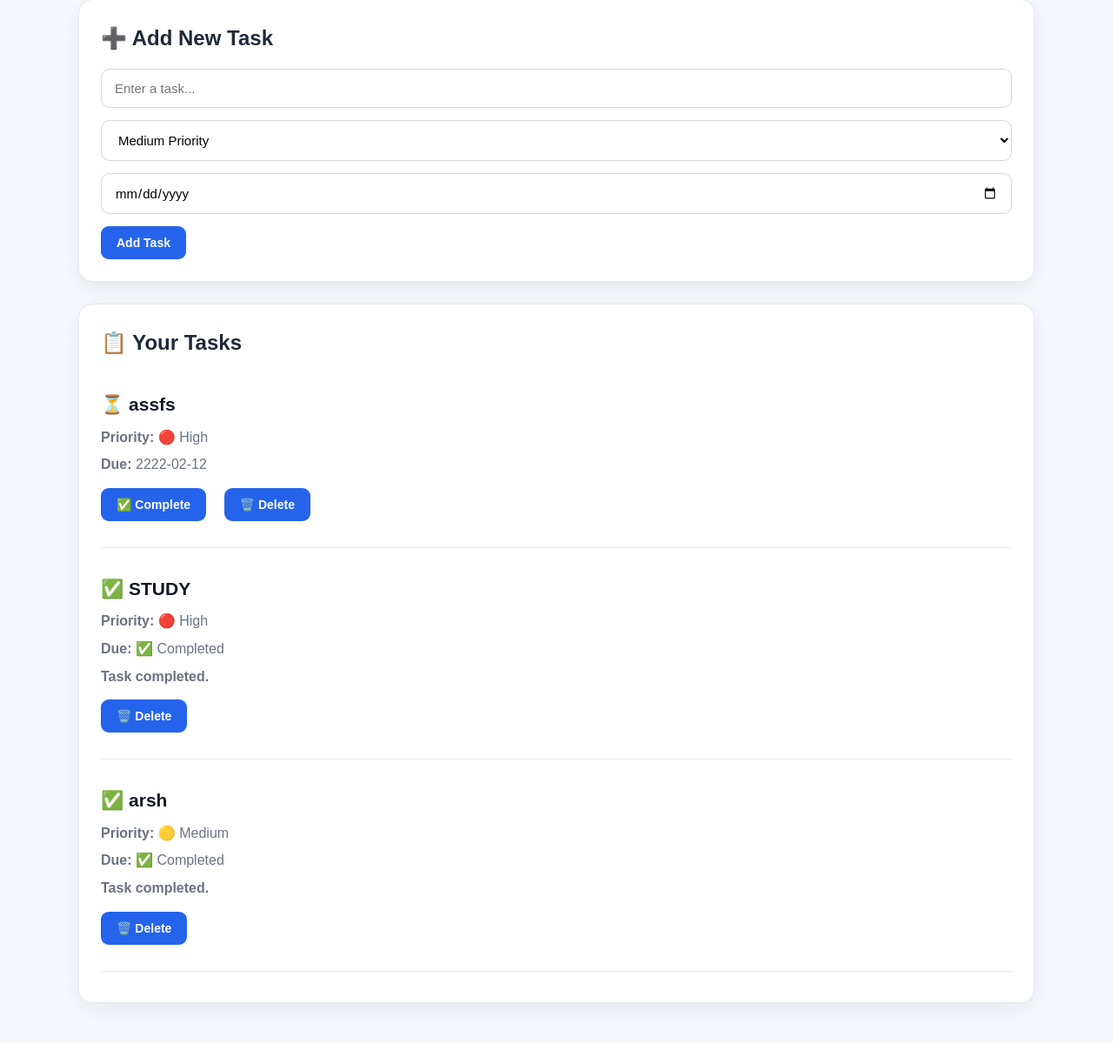
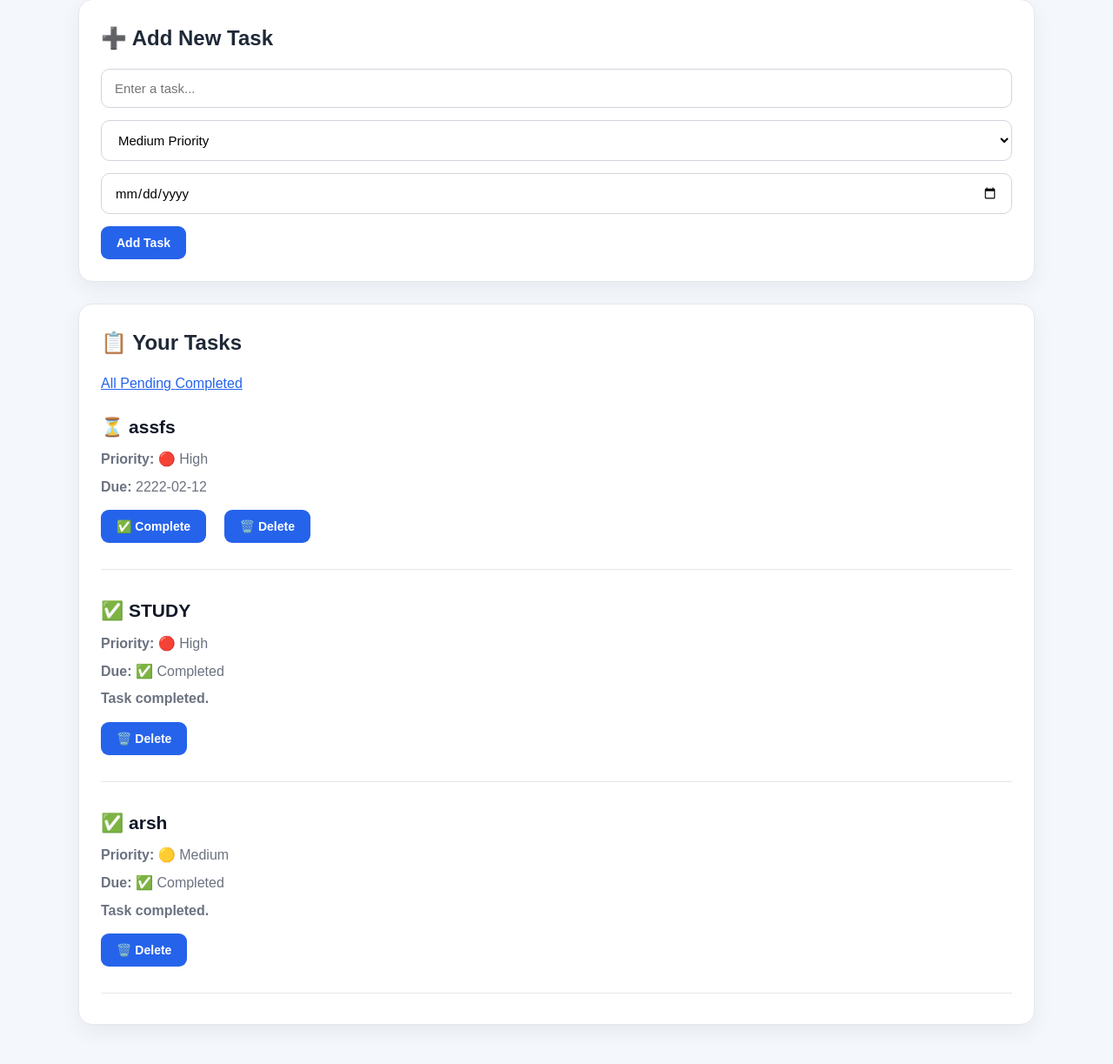
Before and after one commit to Arshinnnn/StudentHub, a Flask app: page /planner in a window 1280 px wide. Shown: the part 218-1441 px from the top of the page at 87% size. Before the commit the page ends 1392 px from the top, so only its background shows below. Run offline with Flask 3, Linux system fonts and the light colour scheme; data comes from the database, SQL or seed files in the repository.

Commit message:
Add task filtering to study planner

```diff
--- a/app.py
+++ b/app.py
@@ -218,13 +218,41 @@ def planner():
 
         connection.commit()
 
-    cursor.execute(
-        """
-        SELECT *
-        FROM tasks
-        ORDER BY completed ASC, due_date ASC
-        """
-    )
+    # Get selected filter
+    status = request.args.get("status", "all")
+
+    # Filter tasks
+    if status == "pending":
+
+        cursor.execute(
+            """
+            SELECT *
+            FROM tasks
+            WHERE completed = 0
+            ORDER BY due_date ASC
+            """
+        )
+
+    elif status == "completed":
+
+        cursor.execute(
+            """
+            SELECT *
+            FROM tasks
+            WHERE completed = 1
+            ORDER BY due_date DESC
+            """
+        )
+
+    else:
+
+        cursor.execute(
+            """
+            SELECT *
+            FROM tasks
+            ORDER BY completed ASC, due_date ASC
+            """
+        )
 
     tasks = cursor.fetchall()
 
@@ -235,9 +263,9 @@ def planner():
     return render_template(
         "planner.html",
         tasks=tasks,
-        today=today
+        today=today,
+        status=status
     )
-
 
 # --------------------------------------------------
 # COMPLETE TASK
--- a/templates/planner.html
+++ b/templates/planner.html
@@ -34,6 +34,7 @@
     <div class="card">
 
         <h2>➕ Add New Task</h2>
+
 
         <form method="POST" action="/planner">
 
@@ -80,6 +81,27 @@
     <div class="card">
 
         <h2>📋 Your Tasks</h2>
+        <div class="task-filters">
+
+    <a href="{{ url_for('planner', status='all') }}"
+       class="{% if status == 'all' %}active{% endif %}">
+        All
+    </a>
+
+    <a href="{{ url_for('planner', status='pending') }}"
+       class="{% if status == 'pending' %}active{% endif %}">
+        Pending
+    </a>
+
+    <a href="{{ url_for('planner', status='completed') }}"
+       class="{% if status == 'completed' %}active{% endif %}">
+        Completed
+    </a>
+
+</div>
+
+
+
 
 
         {% if tasks %}
```
